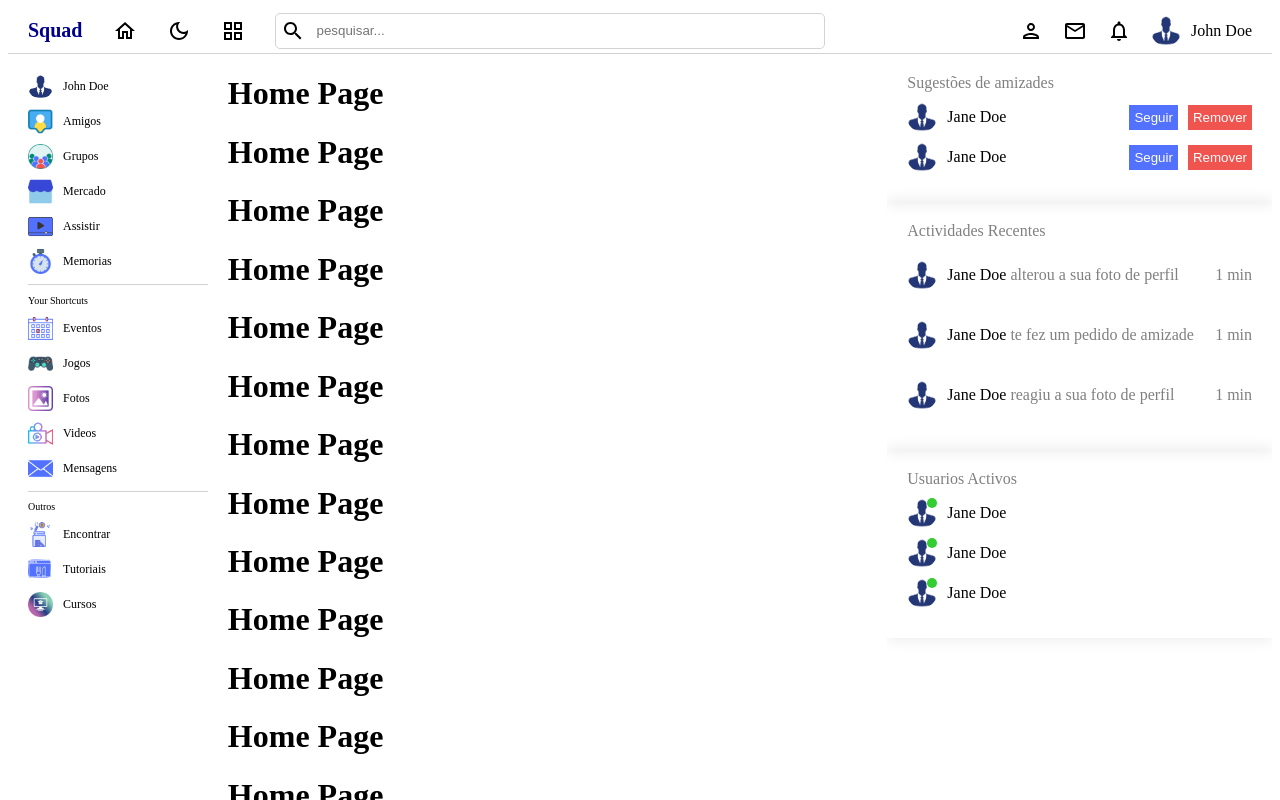
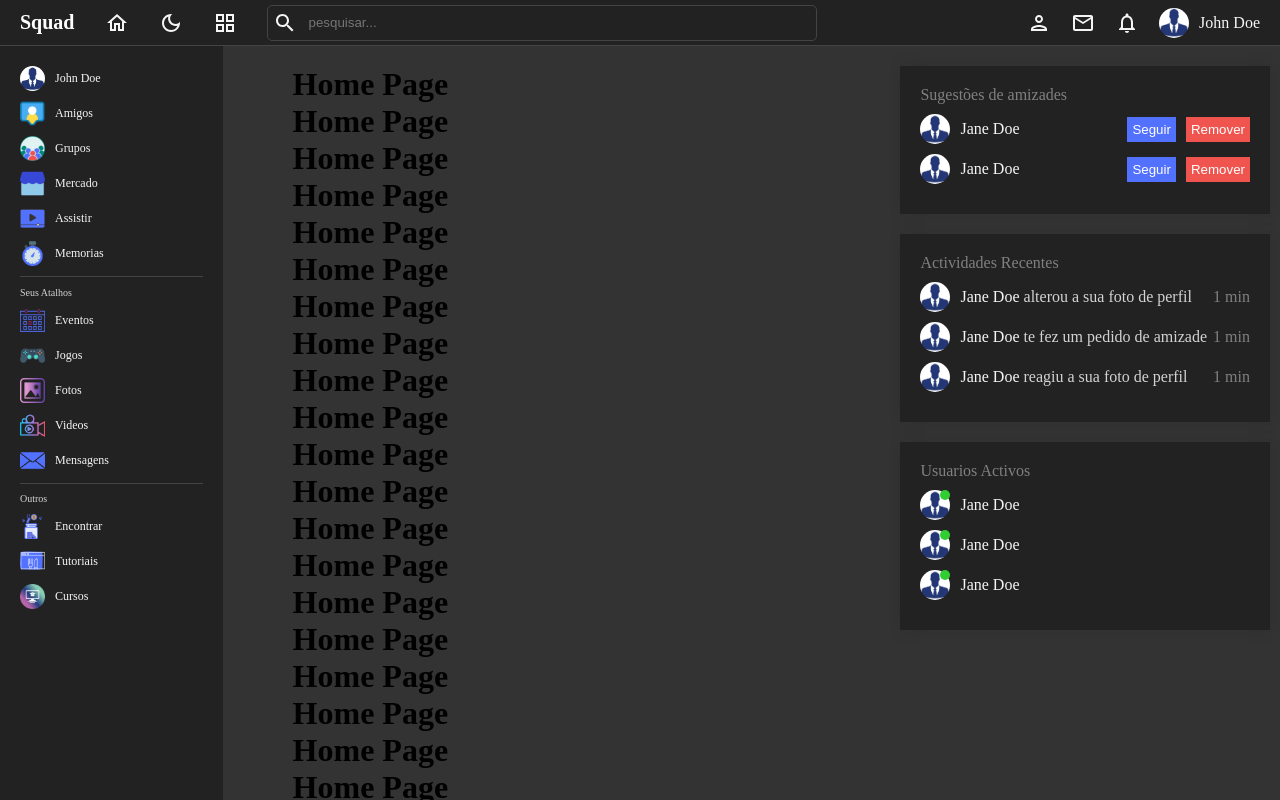
Before and after one commit to renekemalandua/squad-frontend, a React (Create React App) app: page / in a window 1280 px wide. Shown: the top 800 px of the page. Built offline with nearby package versions, Linux system fonts and the light colour scheme.

Commit message:
feat: add darkMode

```diff
--- a/src/App.js
+++ b/src/App.js
@@ -13,6 +13,7 @@
 import Navbar from "./components/navBar/navbar";
 import LeftBar from "./components/leftBar/leftbar";
 import RightBar from "./components/rightBar/rightBar";
+import "./styles.scss"
 
 function App() {
 
@@ -29,7 +30,7 @@
   function Layout(){
 
     return(
-      <div className="">
+      <div className="theme-dark">
           <Navbar/>
           <div style={{display:"flex"}}>
             <LeftBar/>
--- a/src/components/leftBar/leftBar.scss
+++ b/src/components/leftBar/leftBar.scss
@@ -1,45 +1,52 @@
-.leftBar{
+@import "../../styles.scss";
+
+.leftBar {
+  @include themify($themes) {
     flex: 2;
-    position:sticky;
+    position: sticky;
     top: 45px;
     height: calc(100vh - 45px);
     overflow-y: scroll;
+    background-color: themed("bg");
+    color: themed("textColor");
 
-    &::-webkit-scrollbar{
+    &::-webkit-scrollbar {
       display: none;
     }
 
-    .conteiner{
+    .conteiner {
       padding: 20px;
 
-        hr{
+      hr {
         margin: 10px 0px;
-            border:none;
+        border: none;
         height: 0.5px;
-            background-color: lightgray;
+        background-color: themed("border");
       }
-        .menu{
+      .menu {
         display: flex;
         flex-direction: column;
         gap: 10px;
 
-            span{
+        span {
           font-size: 10px;
+          color: themed("textColorSoft");
         }
 
-            .user{
+        .user {
           display: flex;
           align-items: center;
           gap: 10px;
 
-                img{
+          img {
             width: 25px;
             height: 25px;
             border-radius: 50%;
             object-fit: cover;
           }
-                span{
+          span {
             font-size: 12px;
+            color: themed("textColor");
           }
         }
 
@@ -54,8 +61,10 @@
 
           span {
             font-size: 12px;
+            color: themed("textColor");
           }
         }
       }
     }
   }
+}
--- a/src/components/leftBar/leftbar.jsx
+++ b/src/components/leftBar/leftbar.jsx
@@ -47,7 +47,7 @@
         </div>
         <hr/>
         <div className="menu">
-          <span>Your Shortcuts</span>
+          <span>Seus Atalhos</span>
           <div className="item">
               <img src={Events} alt="" />
               <span>Eventos</span>
--- a/src/components/navBar/navBar.scss
+++ b/src/components/navBar/navBar.scss
@@ -1,63 +1,67 @@
-.navBar{
+@import "../../styles.scss";
+
+.navBar {
+  @include themify($themes) {
     display: flex;
     align-items: center;
     justify-content: space-between;
     padding: 10px 20px;
     height: 25px;
-    border-bottom: 1px solid lightgray;
-    position:sticky;
+    border-bottom: 1px solid themed("border");
+    position: sticky;
     top: 0;
-    background-color: white;
+    background-color: themed("bg");
+    color: themed("textColor");
 
-
-
-    .left{
+    .left {
       display: flex;
       align-items: center;
       gap: 30px;
 
-        span{
+      span {
         font-weight: bold;
         font-size: 20px;
-            color: darkblue;
+        color: themed("logo");
       }
 
-        .seacrh{
+      .seacrh {
         display: flex;
         align-items: center;
         gap: 10px;
         border-radius: 5px;
-            border: 1px solid lightgray;
+        border: 1px solid themed("border");
         padding: 5px;
 
-            input{
+        input {
           border: none;
           width: 500px;
           outline: none;
+          background-color: themed("bg");
+          color: themed("textColor");
         }
       }
     }
 
-    .right{
+    .right {
       display: flex;
       align-items: center;
       gap: 20px;
 
-        .user{
+      .user {
         display: flex;
         align-items: center;
         gap: 10px;
         font-weight: 500;
 
-            img{
+        img {
           width: 30px;
           height: 30px;
           border-radius: 50%;
           object-fit: cover;
         }
-            span{
-
+        span {
         }
       }
     }
   }
+}
--- a/src/components/rightBar/rightBar.scss
+++ b/src/components/rightBar/rightBar.scss
@@ -1,15 +1,21 @@
+@import "../../styles.scss";
+
 .rightBar{
+    @include themify($themes) {
     flex: 3.5;
     position:sticky;
     top: 45px;
     height: calc(100vh - 45px);
     overflow-y: scroll;
+    background-color: themed("bgSoft");
+
 
     &::-webkit-scrollbar{
         display: none;
     }
 
     .conteiner{
+        padding: 20px 10px;
 
         .item{
 
@@ -17,6 +23,9 @@
             -moz-box-shadow: 0px 0px 15px 1px rgba(0, 0, 0, 0.09);
             box-shadow: 0px 0px 15px 1px rgba(0, 0, 0, 0.09);
             padding: 20px;
+            margin-bottom: 20px;
+            background-color: themed("bg");
+
 
 
             span{
@@ -52,12 +61,12 @@
                     }
 
                     p{
-                        color: gray;
+                        color: themed("textColorSoft");
                     }
 
                     span{
                         font-weight: 500;
-                        color: black;
+                        color: themed("textColor");
                     }
                 }
 
@@ -84,3 +93,4 @@
         }
     }
 }
+}
--- a/src/pages/home/home.scss
+++ b/src/pages/home/home.scss
@@ -0,0 +1,8 @@
+@import "../../styles.scss";
+
+.home {
+  @include themify($themes) {
+    padding: 20px 70px;
+    background-color: themed("bgSoft");
+  }
+}
--- /dev/null
+++ b/src/styles.scss
@@ -0,0 +1,56 @@
+$themes: (
+    light: (
+        textColor: #000,
+        bg: white,
+        logo: darkblue,
+        bgSoft: #f6f3f3,
+        textColorSoft: #555,
+        border: lightgray
+    ),
+    dark: (
+        textColor: whitesmoke,
+        bg: #222,
+        logo: white,
+        bgSoft: #333,
+        textColorSoft: lightgray,
+        border: #444,
+    )
+);
+
+@mixin themify($themes) {
+    @each $theme, $map in $themes {
+      .theme-#{$theme} & {
+        $theme-map: () !global;
+        @each $key, $submap in $map {
+          $value: map-get(map-get($themes, $theme), "#{$key}");
+          $theme-map: map-merge(
+            $theme-map,
+            (
+              $key: $value,
+            )
+          ) !global;
+        }
+        @content;
+        $theme-map: null !global;
+      }
+    }
+  }
+
+  @function themed($key) {
+    @return map-get($theme-map, $key);
+  }
+
+  @mixin mobile {
+    @media (max-width: 480px) {
+      @content;
+    }
+  }
+  @mixin tablet {
+    @media (max-width: 960px) {
+      @content;
+    }
+  }
+
+  *{
+    margin: 0;
+  }
```
Lines whose indentation alone changed are shown as unchanged.
